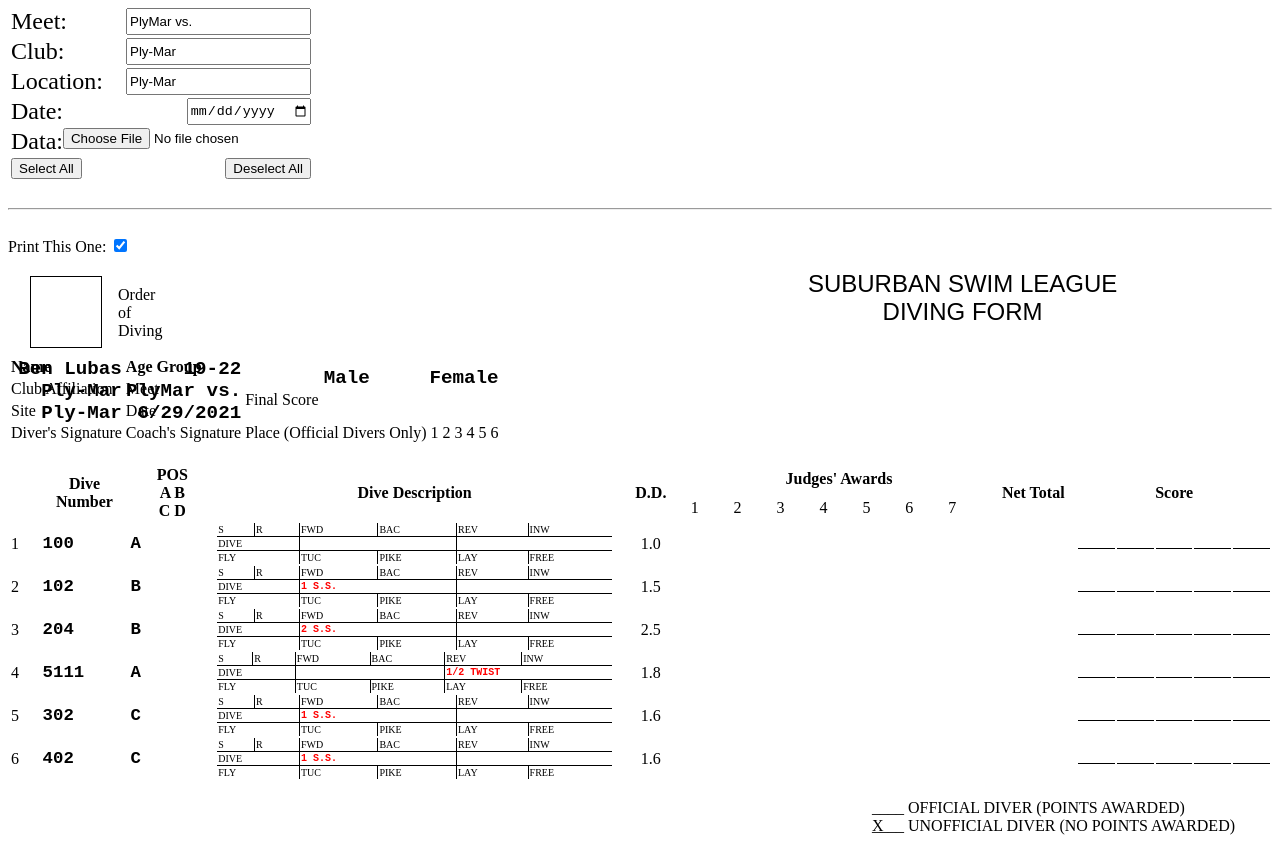
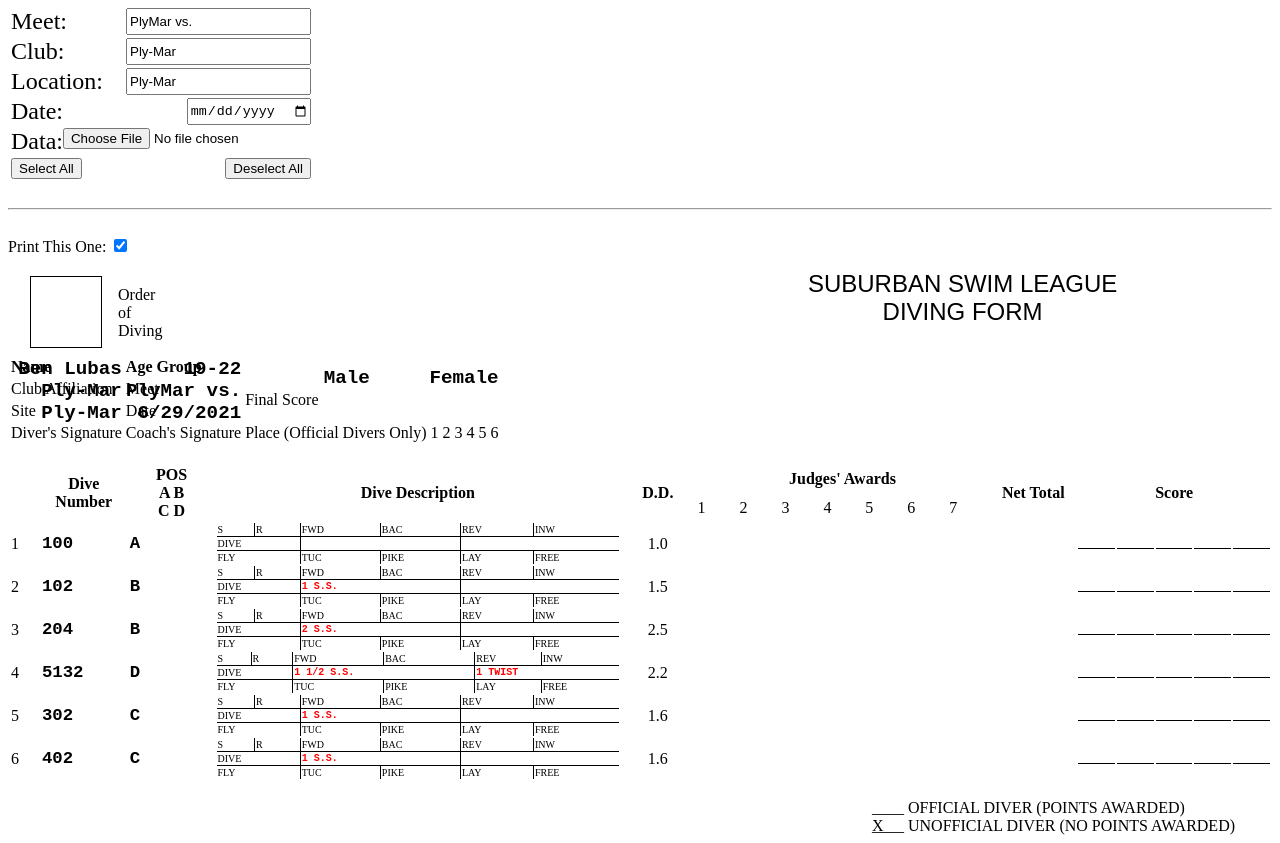
Before and after one commit to benlubas/diveSheets, a Svelte app: page / in a window 1280 px wide. Built offline with nearby package versions, Linux system fonts and the light colour scheme; the HTML template or start-up script is replaced by a standard one.

Commit message:
Fixed twisters. Diver number, positions and DD are now editable in place

```diff
--- a/src/App.svelte
+++ b/src/App.svelte
@@ -21,7 +21,7 @@
 			Dive_1: "100A",
 			Dive_2: "102B",
 			Dive_3: "204B",
-			Dive_4: "5111A",
+			Dive_4: "5132D",
 			Dive_5: "302C",
 			Dive_6: "402C",
 			Gender: "male",
@@ -38,19 +38,16 @@
 		Papa.parse(this.files[0], {
 			header: true,
 			complete: function (res, file) {
+				console.log(res.data);
 				data = res.data;
+
+				console.log(data);
 			},
 		});
 	}
 
 	let selectAll = true;
 
-	// This is going to come from a table.
-	let diverData = {
-		isMale: true,
-		name: "Ben Lubas",
-		ageGroup: "18-22",
-	};
 </script>
 
 <style>
@@ -154,7 +151,7 @@
 </div>
 
 {#if data == undefined}
-	<DivingSheet {headerData} {diverData} />
+	<DivingSheet {headerData} />
 {:else}
 	{#each data as row}
 		{#if row.Age_Group !== ''}
--- a/src/components/DiveTableRow.svelte
+++ b/src/components/DiveTableRow.svelte
@@ -5,16 +5,30 @@
   export let numberPos;
 
   let numbers;
+  let numbersDisp;
   let pos;
-  let twister;
 
-  $: if (numberPos !== undefined) {
-    numbers = numberPos.substring(0, numberPos.length - 1);
+  if (numberPos !== undefined) {
+    numbersDisp = numberPos.substring(0, numberPos.length - 1);
     pos = numberPos.charAt(numberPos.length - 1).toUpperCase();
+  }
 
-    twister = numbers[0] === "5";
-    if (twister) numbers = numbers.substring(1);
+  const reset = () => {
+    numbersDisp = numberPos.substring(0, numberPos.length - 1);
+    pos = numberPos.charAt(numberPos.length - 1).toUpperCase();
+    dd = (numbersDisp + pos) === '' ? "" : ddTable[(numbersDisp + pos)];
   }
+
+  $: numbersDisp = numberPos.substring(0, numberPos.length - 1);
+  $: pos = numberPos.charAt(numberPos.length - 1).toUpperCase();
+
+  $: pos = pos.toUpperCase();
+
+  $: dd = (numbersDisp + pos) === '' ? "" : ddTable[(numbersDisp + pos)];
+  $: twister = numbersDisp[0] === "5";
+  $: numbers = twister ? numbersDisp.substring(1) : numbersDisp;
+
+
 </script>
 
 <style>
@@ -77,6 +91,10 @@
     text-align: center;
   }
 
+  #number {
+    cursor: pointer;
+  }
+
   #netTotal {
     width: 7%;
   }
@@ -98,11 +116,11 @@
 
 <tbody class="table-row">
   <tr>
-    <td id="number" rowspan="3">{row}</td>
-    <td id="diveNumbers" class="tg-0lax answer" rowspan="3">
+    <td title="Reset Dive" on:click={reset} id="number" rowspan="3">{row}</td>
+    <td contenteditable bind:innerHTML={numbersDisp} id="diveNumbers" class="tg-0lax answer" rowspan="3">
       {(twister ? '5' : '') + numbers}
     </td>
-    <td id="pos" class="tg-0lax answer" rowspan="3">{pos}</td>
+    <td contenteditable bind:innerHTML={pos} id="pos" class="tg-0lax answer" rowspan="3">{pos}</td>
     <td id="description" rowspan="3" class="tg-0lax">
       <table class="innerTable table">
         <tr>
@@ -114,14 +132,19 @@
           <td class:circle={numbers[0] === '4'}>INW</td>
         </tr>
         <tr>
-          <td class:circle={numbers[2] === '1'} colspan="2">DIVE</td>
+          <td class:circle={!twister && numbers[2] === '1' || numbers[1] === '1' } colspan="2">DIVE</td>
           <td class="answer" colspan="2">
-            {numbers[2] >= 2 ? `${Math.floor(parseInt(numbers[2]) / 2)}
-              ${parseInt(numbers[2]) % 2 === 1 ? '1/2' : ''} S.S.` : ''}
+            {#if twister}
+              {numbers[1] >= 2 ? `${Math.floor(parseInt(numbers[1]) / 2)}
+                ${parseInt(numbers[1]) % 2 === 1 ? '1/2' : ''} S.S.` : ''}
+            {:else}
+              {numbers[2] >= 2 ? `${Math.floor(parseInt(numbers[2]) / 2)}
+                ${parseInt(numbers[2]) % 2 === 1 ? '1/2' : ''} S.S.` : ''}
+            {/if}
           </td>
           <td class="answer" colspan="2">
-            {twister ? `${Math.floor(parseInt(numbers[1]) / 2) !== 0 ? Math.floor(parseInt(numbers[1]) / 2) : ''}
-              ${parseInt(numbers[1]) % 2 === 1 ? '1/2' : ''} TWIST` : ''}
+            {twister ? `${Math.floor(parseInt(numbers[2]) / 2) !== 0 ? Math.floor(parseInt(numbers[2]) / 2) : ''}
+              ${parseInt(numbers[2]) % 2 === 1 ? '1/2' : ''} TWIST` : ''}
           </td>
         </tr>
         <tr>
@@ -133,8 +156,8 @@
         </tr>
       </table>
     </td>
-    <td id="dd" class="tg-0lax" rowspan="3">
-      {numberPos !== '' ? ddTable[numberPos] : ''}
+    <td contenteditable bind:innerHTML={dd} id="dd" class="tg-0lax" rowspan="3">
+      {dd}
     </td>
     <td id="award1" class="tg-0lax" rowspan="3" />
     <td id="award2" class="tg-0lax" rowspan="3" />
--- a/src/components/DivingSheet.svelte
+++ b/src/components/DivingSheet.svelte
@@ -63,7 +63,7 @@
 
 
 	</table>
-	<Footer isOfficial={Official_Unofficial.toLowerCase() === "official"} />
+	<Footer official={Official_Unofficial.toLowerCase()} />
 
 	<div style="page-break-after: always"></div>
 </div>
--- a/src/components/Footer.svelte
+++ b/src/components/Footer.svelte
@@ -1,12 +1,12 @@
 <script>
-  export let isOfficial;
+  export let official = "";
 </script>
 
 <br>
 
 <div class='container'>
-  <div class:x={isOfficial}>____ Official Diver (Points Awarded)</div>
-  <div class:x={!isOfficial}>____ UnOfficial Diver (No Points Awarded)</div>
+  <div class:x={official.toLowerCase() === "official"}>____ Official Diver (Points Awarded)</div>
+  <div class:x={official.toLowerCase() === "unofficial"}>____ UnOfficial Diver (No Points Awarded)</div>
 </div>
 
 <style>
```
Also changed, not shown: 3 other files (tests, documents, lock files or other folders).
